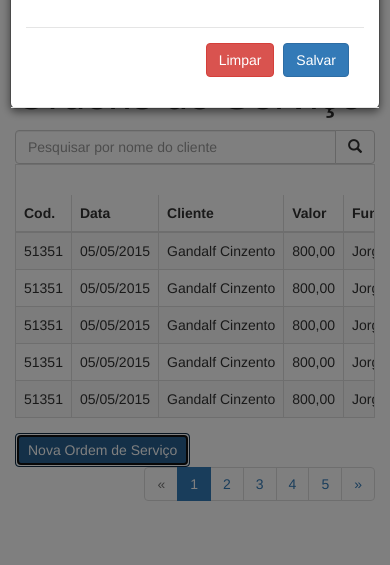
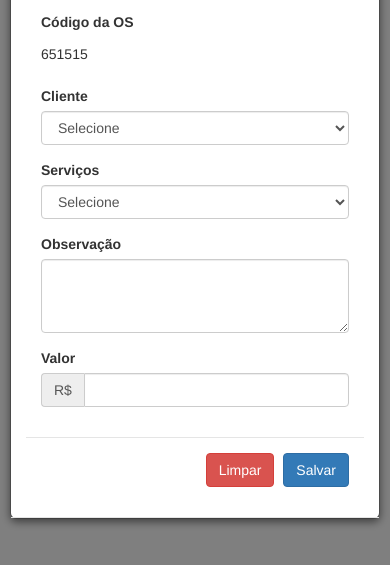
Before and after one commit to Ruscigno/bootstrap-workshop, a plain HTML site: page index.html in a window 390 px wide. Both pictures are taken after a click on the button "Nova Ordem de Serviço". Shown: the part 55-620 px from the top of the page. Drawn offline with Linux system fonts and the light colour scheme.

Commit message:
Add components to the modal form

```diff
--- a/index.html
+++ b/index.html
@@ -177,7 +177,47 @@
                     <h4 class="modal-title">Nova ordem de serviço</h4>
                     <form action="" class="">
                         <div class="modal-body">
-
+                            <div class="row">
+                                <div class="form-group col-xs-12">
+                                    <label for="">Código da OS</label>
+                                    <p class="form-control-static">651515</p>
+                                </div>
+                            </div>
+                            <div class="row">
+                                <div class="form-group col-sm-5">
+                                    <label for="Cliente">Cliente</label>
+                                    <select id="Cliente" class="form-control">
+                                        <option value="">Selecione</option>
+                                        <option value="1">Frodo Bolseiro</option>
+                                        <option value="2">Gandalf Cinzento</option>
+                                        <option value="3">Sauron de Mordor</option>
+                                    </select>
+                                </div>
+                                <div class="form-group col-sm-5">
+                                    <label for="Servicos">Serviços</label>
+                                    <select id="Servicos" class="form-control">
+                                        <option value="">Selecione</option>
+                                        <option value="1">Ajuste de data e hora</option>
+                                        <option value="2">Conserto de engrenagem</option>
+                                        <option value="3">Troca de bateria</option>
+                                    </select>
+                                </div>
+                            </div>
+                            <div class="row">
+                                <div class="form-group col-xs-12">
+                                    <label for="Observacao">Observação</label>
+                                    <textarea id="Observacao" class="form-control" rows="3"></textarea>
+                                </div>
+                            </div>
+                            <div class="row">
+                                <div class="form-group col-sm-4">
+                                    <label for="Valor">Valor</label>
+                                    <div class="input-group">
+                                        <div class="input-group-addon">R$</div>
+                                        <input type="text" name="valor" id="Valor" class="form-control">
+                                    </div>
+                                </div>
+                            </div>
                         </div>
                         <div class="modal-footer">
                             <button type="reset" class="btn btn-danger">Limpar</button>
```
